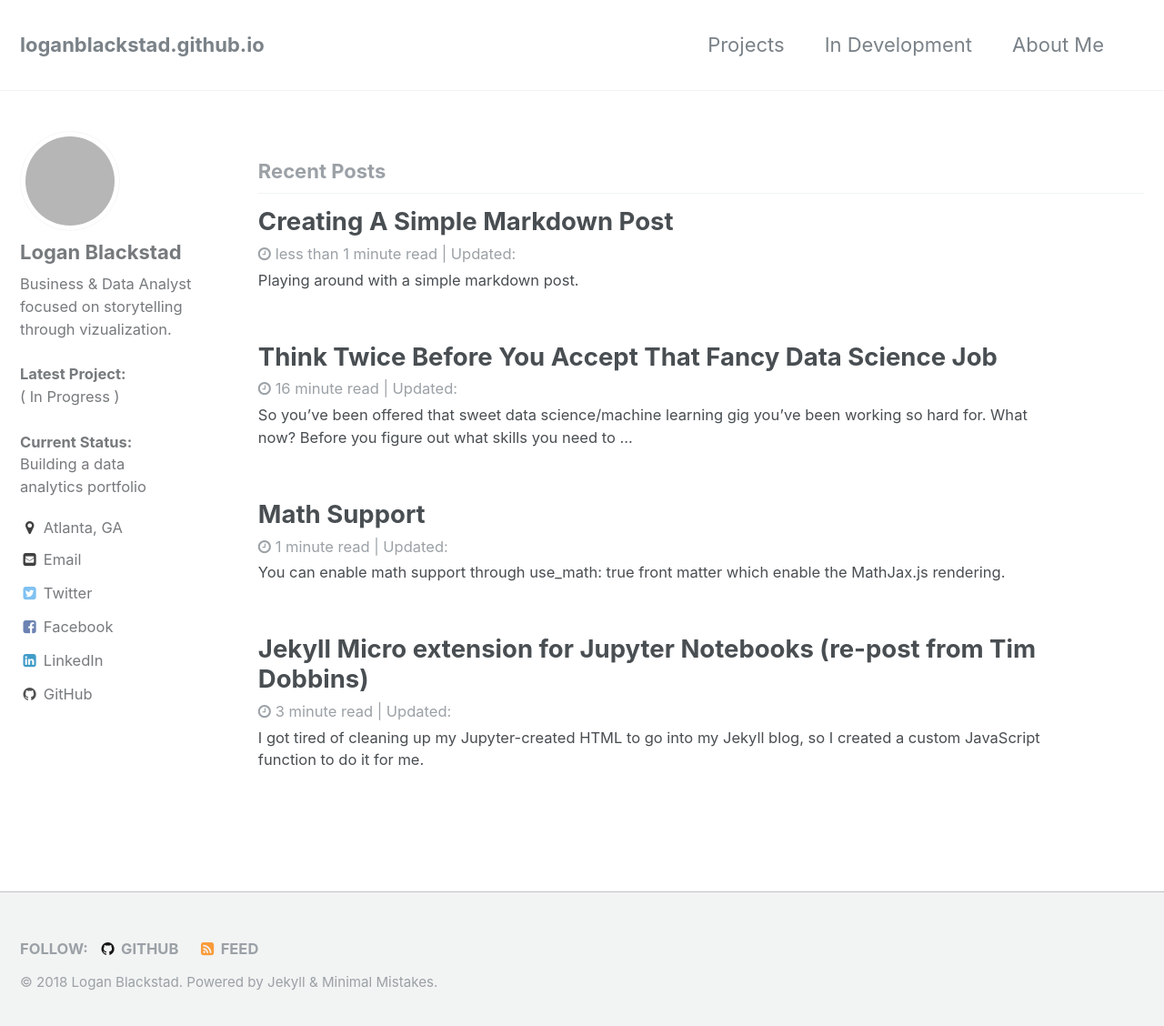
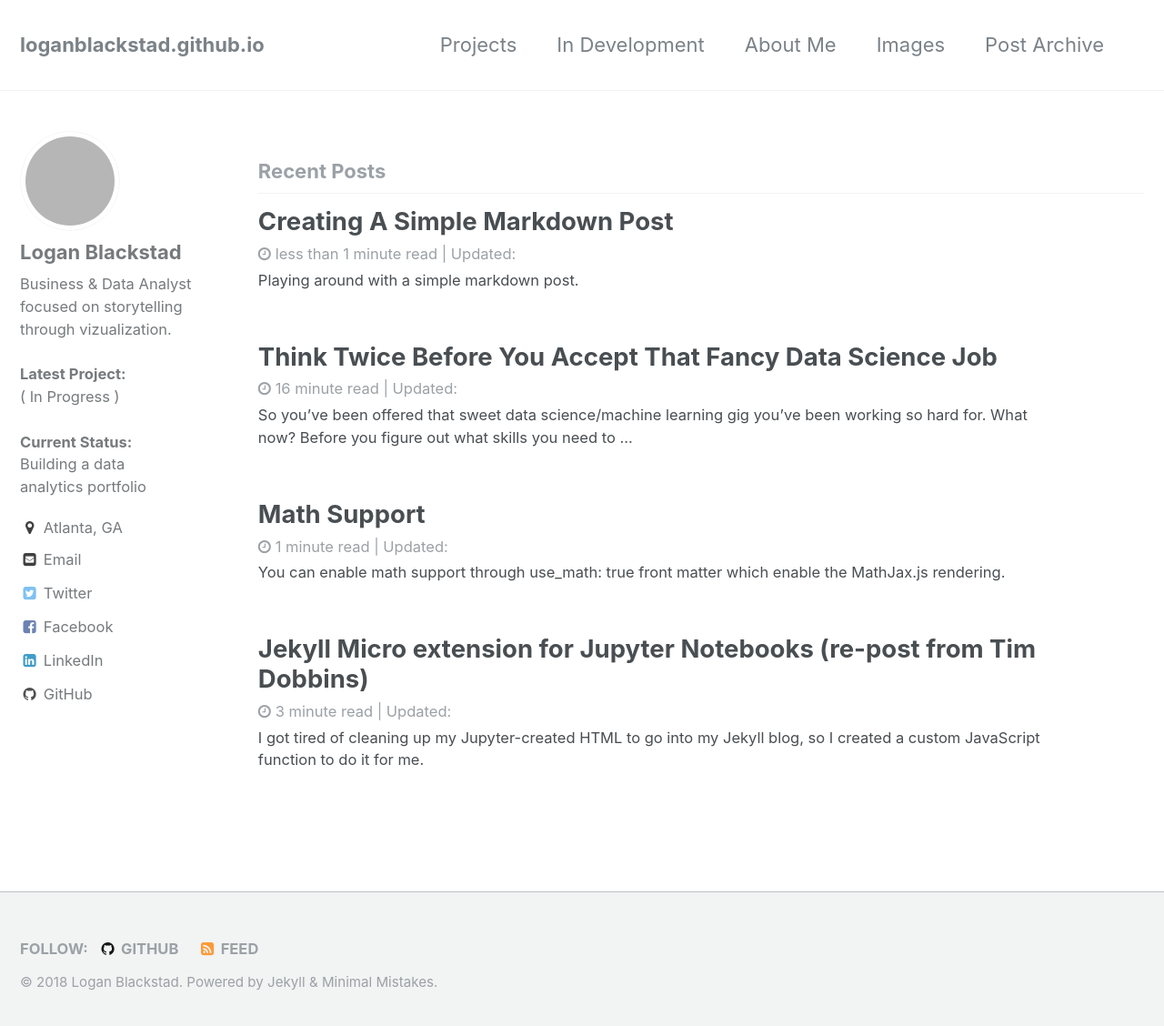
Before and after one commit to loganblackstad/loganblackstad.github.io, a Jekyll site: the page built from index.html, in a window 1280 px wide and 1136 px high. Shown: the top 1128 px of the window at 91% size. Built offline with Jekyll 4.4.1, drawn with Linux system fonts in a browser that asks for light colours; the list of posts is cut into pages by our own code; grey boxes are pictures that could not be loaded.

Commit message:
up[dated main and removed and image

```diff
--- a/_data/navigation.yml
+++ b/_data/navigation.yml
@@ -6,6 +6,11 @@ main:
     url: '#in-development'
   - title: "About Me"
     url: '/about-me/'
+  - title: "Images"
+    url: "/categories/#gallery/"
+  - title: "Post Archive"
+    url: "/categories/#post-archive/"
+
 
 docs:
   - title: Getting Started
```
Also changed, not shown: _posts/gxo98hwhfz811.jpg (deleted).
